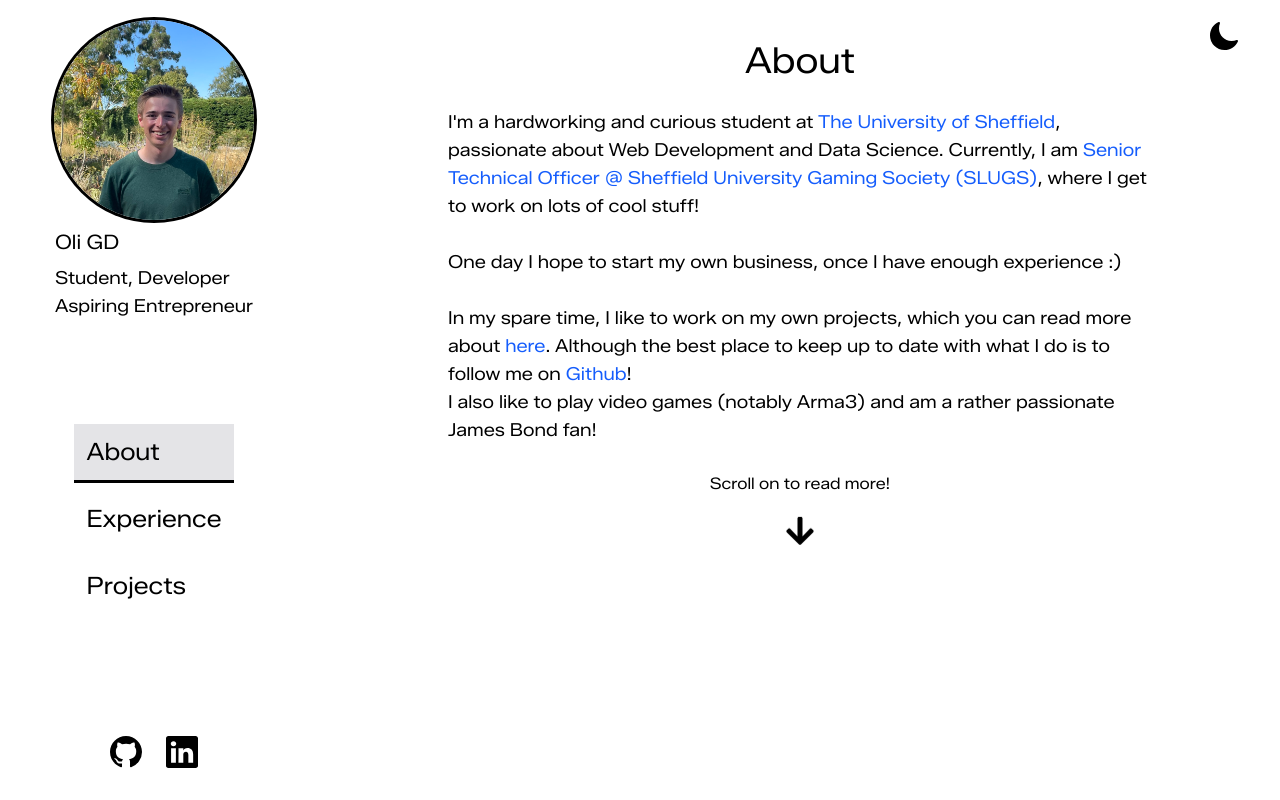
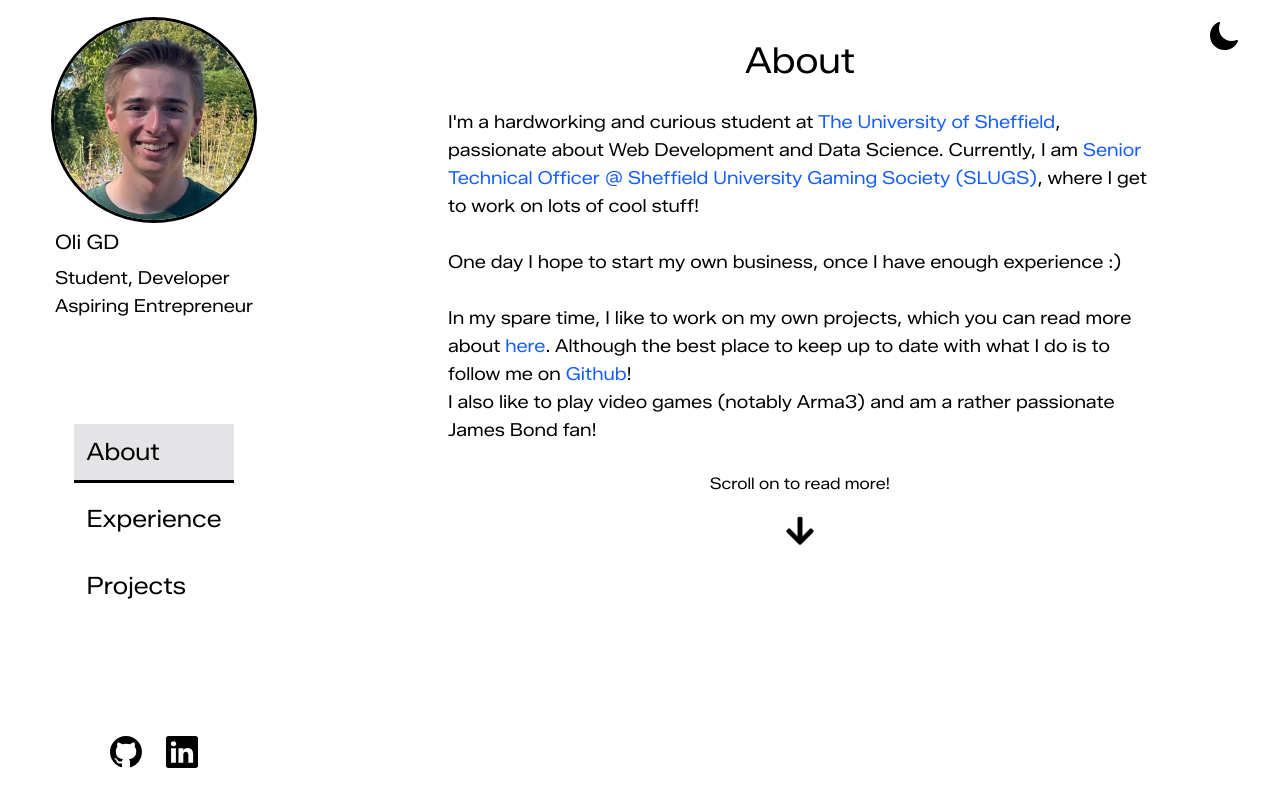
Before and after one commit to OGD311/uk.co.ogoodwinday_nextjs, a Next.js app: page / in a window 1280 px wide. Built offline with nearby package versions, Linux system fonts and the light colour scheme.

Commit message:
Added zoomed in version of me.png, as me.jpeg; replaced reference in PFP.

```diff
--- a/src/components/ProfilePicture.tsx
+++ b/src/components/ProfilePicture.tsx
@@ -2,6 +2,6 @@ import Image from "next/image";
 
 export default function ProfilePicture() {
     return (
-        <Image src={"/me.png"} alt="Me" width={200} height={200} className="rounded-full aspect-square object-cover ring-3 ring-text dark:ring-text-dark duration-200 transition" />
+        <Image src={"/me.jpeg"} alt="Me" width={200} height={200} className="rounded-full aspect-square object-cover ring-3 ring-text dark:ring-text-dark duration-200 transition" />
     );
 }
```
Also changed, not shown: public/me.jpeg (added).
